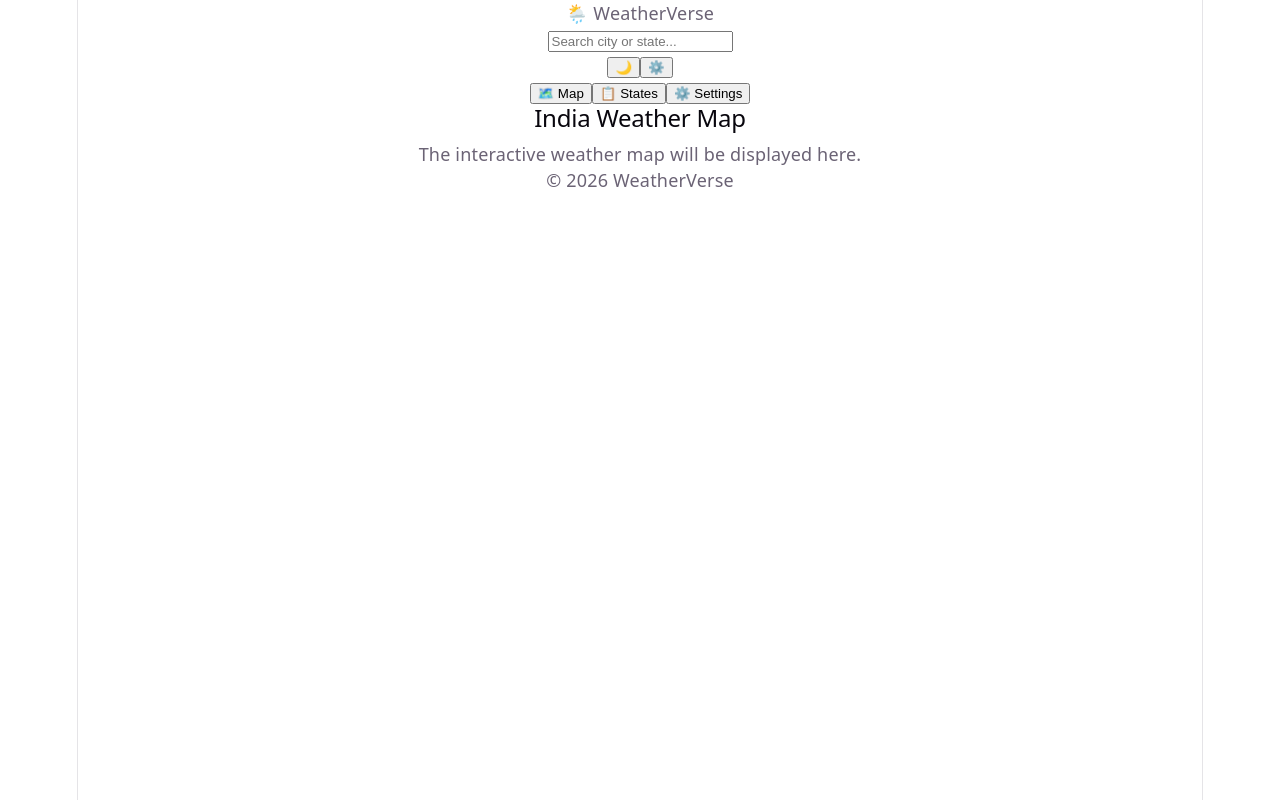
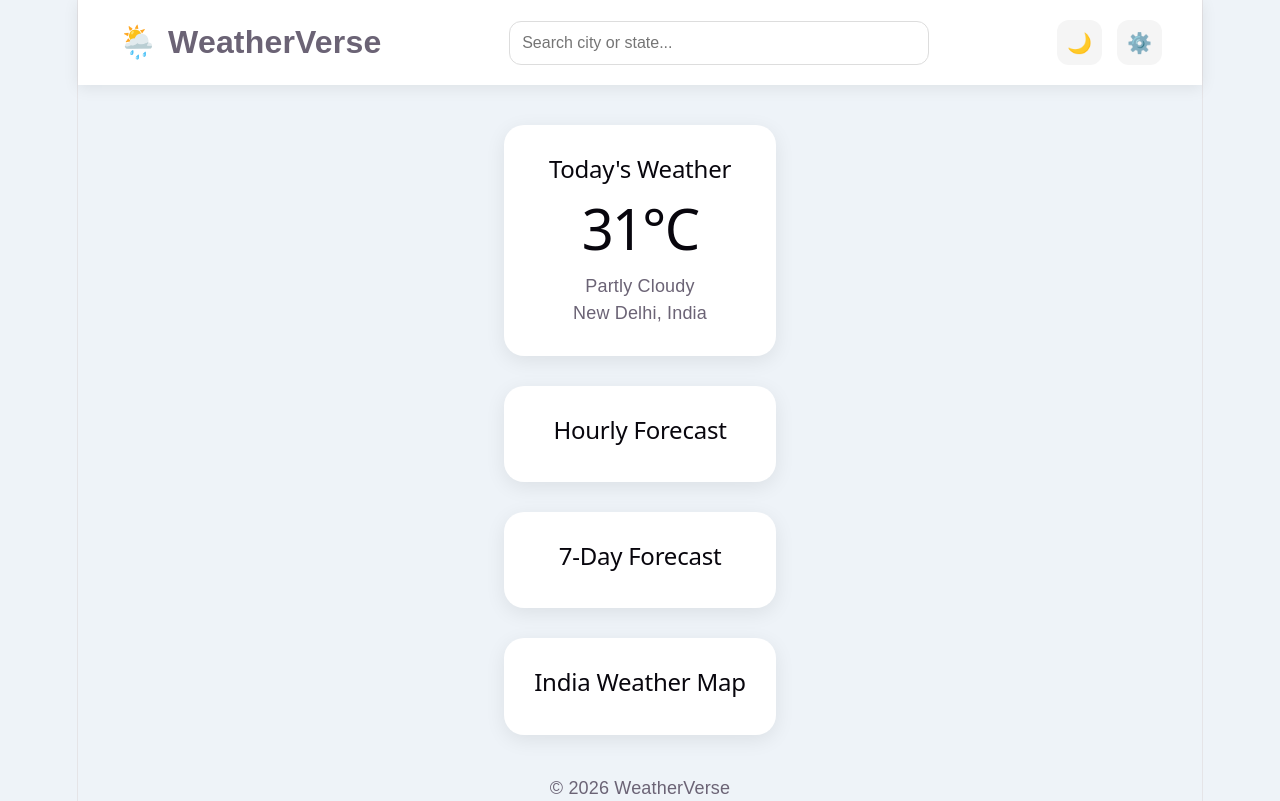
Before and after one commit to Rahman338/WeatherVerse, a React (Vite) app in the folder app/: page / in a window 1280 px wide. Built offline with nearby package versions, Linux system fonts and the light colour scheme.

Commit message:
Mission 12 - Homepage layout
Created reusable components for WeatherCard, HourlyForecast, WeeklyForecast, IndiaMap, and Footer. Built the basic homepage layout for WeatherVerse.

```diff
--- a/app/src/App.css
+++ b/app/src/App.css
@@ -83,4 +83,48 @@ body{
 
   background:#e7e7e7;
 
+}main{
+
+  max-width:1200px;
+
+  margin:40px auto;
+
+  display:flex;
+
+  flex-direction:column;
+
+  gap:30px;
+
 }
+
+.weather-card,
+.forecast-box,
+.map-box{
+
+  background:white;
+
+  padding:30px;
+
+  border-radius:20px;
+
+  box-shadow:0 5px 20px rgba(0,0,0,.08);
+
+}
+
+.weather-card{
+
+  text-align:center;
+
+}
+
+.footer{
+
+  margin-top:40px;
+
+  text-align:center;
+
+  padding:25px;
+
+  color:#666;
+
+}
--- a/app/src/App.tsx
+++ b/app/src/App.tsx
@@ -1,15 +1,31 @@
+import "./App.css";
+
 import Header from "./components/Header";
-import Navigation from "./components/Navigation";
+import WeatherCard from "./components/WeatherCard";
+import HourlyForecast from "./components/HourlyForecast";
+import WeeklyForecast from "./components/WeeklyForecast";
+import IndiaMap from "./components/IndiaMap";
 import Footer from "./components/Footer";
-import HomePage from "./pages/HomePage";
 
 function App() {
   return (
     <>
       <Header />
-      <Navigation />
-      <HomePage />
+
+      <main>
+
+        <WeatherCard />
+
+        <HourlyForecast />
+
+        <WeeklyForecast />
+
+        <IndiaMap />
+
+      </main>
+
       <Footer />
+
     </>
   );
 }
--- /dev/null
+++ b/app/src/components/HourlyForecast.tsx
@@ -0,0 +1,9 @@
+function HourlyForecast() {
+    return (
+      <section className="forecast-box">
+        <h2>Hourly Forecast</h2>
+      </section>
+    );
+  }
+
+  export default HourlyForecast;
--- /dev/null
+++ b/app/src/components/IndiaMap.tsx
@@ -0,0 +1,9 @@
+function IndiaMap() {
+    return (
+      <section className="map-box">
+        <h2>India Weather Map</h2>
+      </section>
+    );
+  }
+
+  export default IndiaMap;
--- /dev/null
+++ b/app/src/components/WeatherCard.tsx
@@ -0,0 +1,15 @@
+function WeatherCard() {
+    return (
+      <section className="weather-card">
+        <h2>Today's Weather</h2>
+
+        <h1>31°C</h1>
+
+        <p>Partly Cloudy</p>
+
+        <p>New Delhi, India</p>
+      </section>
+    );
+  }
+
+  export default WeatherCard;
--- /dev/null
+++ b/app/src/components/WeeklyForecast.tsx
@@ -0,0 +1,9 @@
+function WeeklyForecast() {
+    return (
+      <section className="forecast-box">
+        <h2>7-Day Forecast</h2>
+      </section>
+    );
+  }
+
+  export default WeeklyForecast;
```
